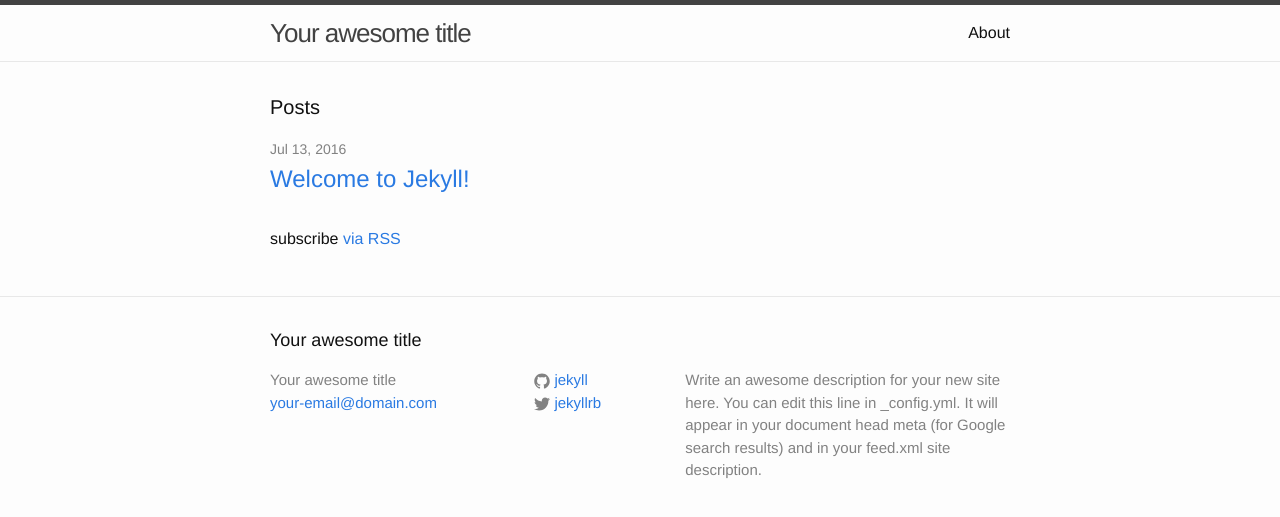
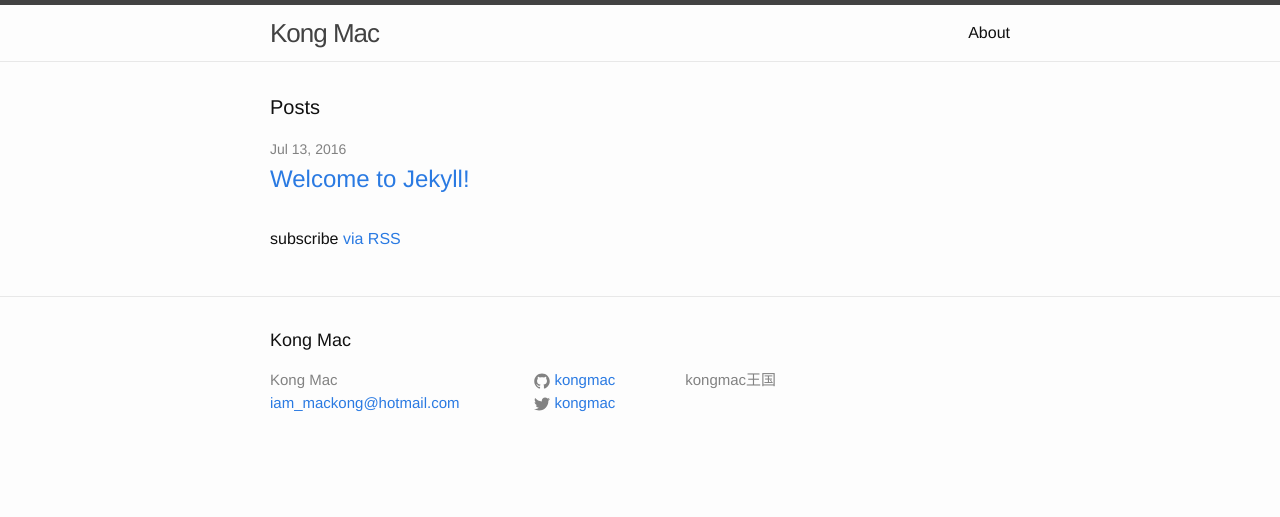
Before and after one commit to KongMac/kongmac.github.io, a Jekyll site: the page built from index.html, in a window 1280 px wide. Shown: the top 517 px of the page. Built offline with Jekyll 4.4.1, drawn with Linux system fonts in a browser that asks for light colours.

Commit message:
fix config

```diff
--- a/_config.yml
+++ b/_config.yml
@@ -6,16 +6,14 @@
 # 'jekyll serve'. If you change this file, please restart the server process.
 
 # Site settings
-title: Your awesome title
-email: your-email@domain.com
+title: Kong Mac
+email: iam_mackong@hotmail.com
 description: > # this means to ignore newlines until "baseurl:"
-  Write an awesome description for your new site here. You can edit this
-  line in _config.yml. It will appear in your document head meta (for
-  Google search results) and in your feed.xml site description.
+  kongmac王国
 baseurl: "" # the subpath of your site, e.g. /blog
-url: "http://yourdomain.com" # the base hostname & protocol for your site
-twitter_username: jekyllrb
-github_username:  jekyll
+url: "https://kongmac.github.io/" # the base hostname & protocol for your site
+twitter_username: kongmac
+github_username:  kongmac
 
 # Build settings
 markdown: kramdown
```
